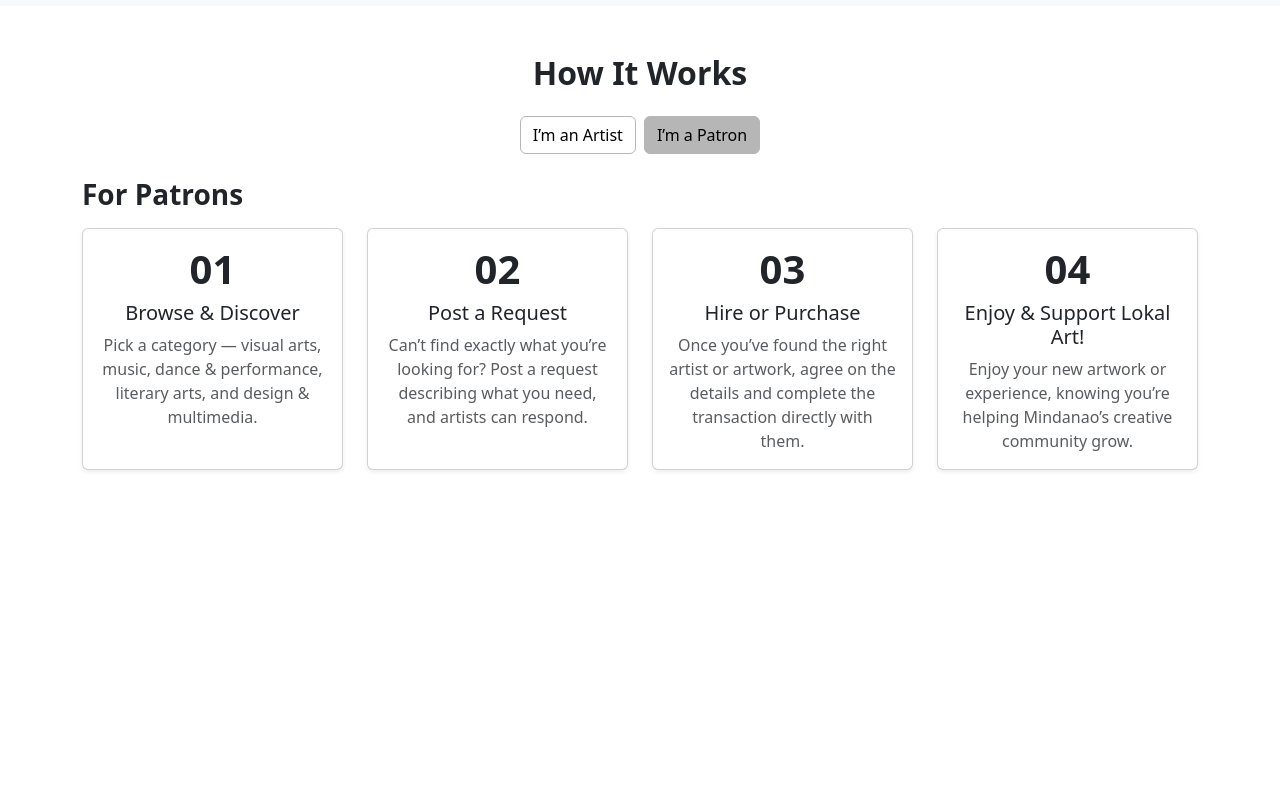
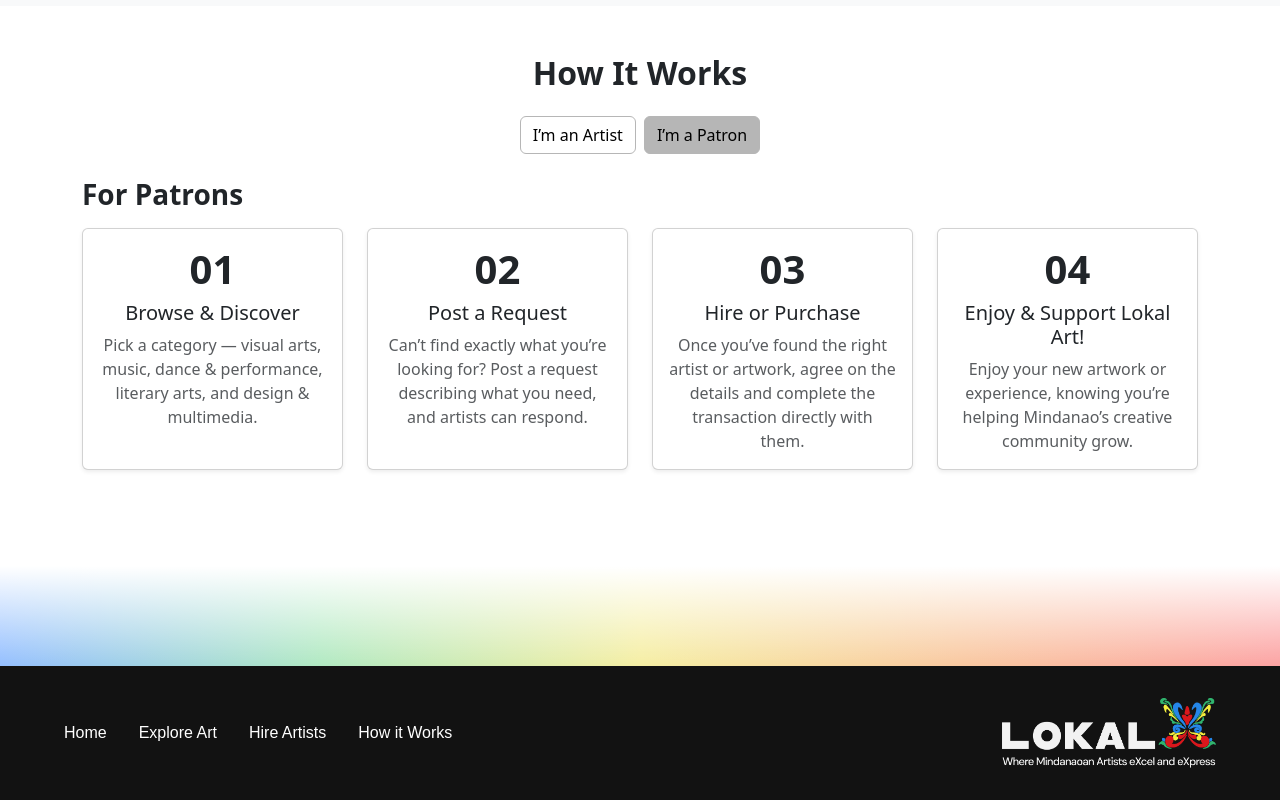
Before and after one commit to oxce5/LokalX-Amixtra, a React (Vite) app in the folder localX/: page / in a window 1280 px wide. Shown: the part 1197-1997 px from the top of the page. Before the commit the page ends 1763 px from the top, so only its background shows below. Built offline with nearby package versions, Linux system fonts and the light colour scheme.

Commit message:
feat: added footer

```diff
--- /dev/null
+++ b/localX/src/components/Footer.css
@@ -0,0 +1,71 @@
+.footer {
+  background-color: #121212;
+  color: white;
+  font-family: Arial, sans-serif;
+}
+
+.footer-gradient {
+  position: relative;
+  height: 100px;
+  background: linear-gradient(to right, #94bfff, #b1e9c2, #f5eea3, #f9c8a0, #fca3a3);
+  overflow: hidden;
+}
+
+.footer-gradient::before {
+  content: "";
+  position: absolute;
+  top: 0;
+  left: 0;
+  height: 100%;
+  width: 100%;
+  background: linear-gradient(to top, transparent 0%, white 100%);
+  pointer-events: none;
+}
+
+
+.footer-content {
+  display: flex;
+  justify-content: space-between;
+  align-items: center;
+  padding: 2rem 4rem;
+  flex-wrap: wrap;
+}
+
+.footer-links {
+  display: flex;
+  gap: 2rem;
+}
+
+.footer-links a {
+  color: white;
+  text-decoration: none;
+  font-size: 16px;
+}
+
+.footer-links a:hover {
+  text-decoration: underline;
+}
+
+.footer-logo {
+  display: flex;
+  align-items: center;
+  gap: 1rem;
+}
+
+.logo-text {
+  text-align: right;
+}
+
+.logo-text strong {
+  font-size: 24px;
+}
+
+.logo-text p {
+  font-size: 12px;
+  margin: 0;
+}
+
+.logo-image {
+  width: auto;
+  height: 70px;
+}
--- /dev/null
+++ b/localX/src/components/Footer.tsx
@@ -0,0 +1,27 @@
+import React from "react";
+import "./Footer.css";
+
+const Footer: React.FC = () => {
+  return (
+    <footer className="footer">
+      <div className="footer-gradient" />
+      <div className="footer-content">
+        <div className="footer-links">
+          <a href="/">Home</a>
+          <a href="/explore">Explore Art</a>
+          <a href="/hire">Hire Artists</a>
+          <a href="/how-it-works">How it Works</a>
+        </div>
+        <div className="footer-logo">
+            <img
+            src="src/assets/logo v3.png" // Replace with your actual logo path
+            alt="Lokal Logo"
+            className="logo-image"
+          />
+          </div>
+      </div>
+    </footer>
+  );
+};
+
+export default Footer;
--- a/localX/src/pages/Home.tsx
+++ b/localX/src/pages/Home.tsx
@@ -2,6 +2,7 @@ import Hero from "../components/Hero";
 import WorkCard from "../components/WorkCard";
 import FeatureCard from "../components/FeatureCard";
 import StepCard from "../components/StepCard";
+import Footer from "../components/Footer"
 import { useState } from "react";
 
 
@@ -170,6 +171,7 @@ export default function Home() {
           )}
         </div>
       </section>
+      <Footer/>
     </>
   );
 }
```
Also changed, not shown: localX/src/assets/logo v3.png (added).
